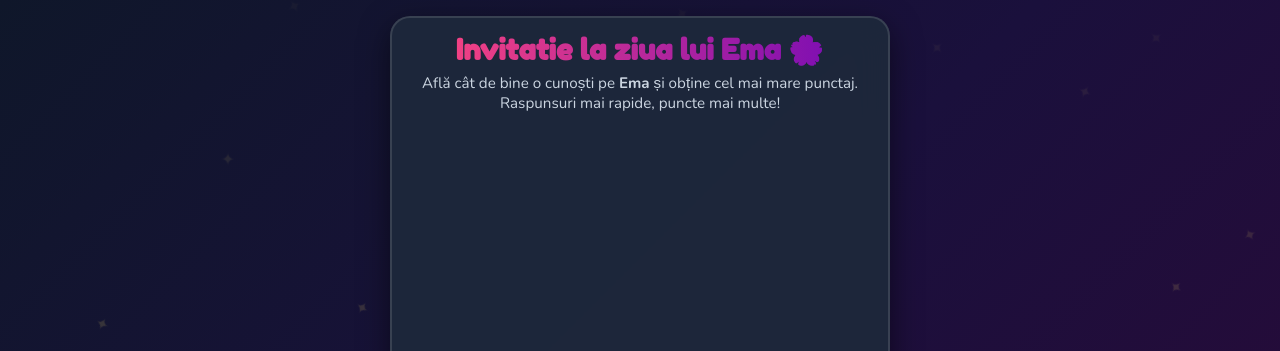
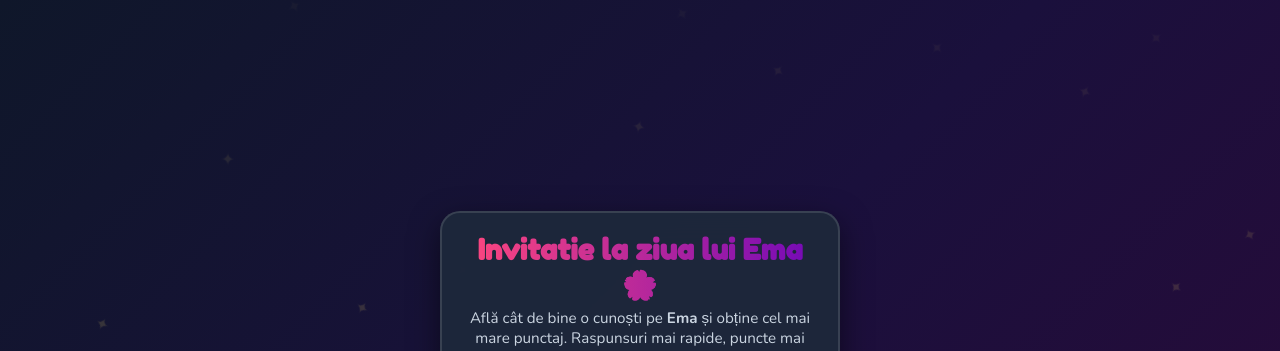
Before and after one commit to darieionut13-sudo/ziuaemei8, a plain HTML site: page index.html in a window 1280 px wide. Shown: the top 351 px of the page. Drawn offline with nearby package versions, Linux system fonts and the light colour scheme; no server answers.

Commit message:
Update index.html

```diff
--- a/index.html
+++ b/index.html
@@ -60,19 +60,20 @@
 
         /* Container compatibil 100% fit ecran mobil */
         .container {
-            width: 95%; max-width: 500px; height: 96dvh; max-height: 850px;
+    width: 90%; max-width: 400px; height: auto;
     background: var(--card-bg); backdrop-filter: blur(16px);
     -webkit-backdrop-filter: blur(16px);
     border: 2px solid rgba(255, 255, 255, 0.12); border-radius: 20px;
-            padding: 15px; box-shadow: 0 10px 30px rgba(0, 0, 0, 0.5);
+    padding: 20px; box-shadow: 0 10px 30px rgba(0, 0, 0, 0.5);
     position: relative; z-index: 10; display: flex; flex-direction: column;
-            justify-content: space-between; overflow: hidden;
+    overflow: hidden;
 }
         h1, h2, h3 { font-family: 'Fredoka One', cursive; text-align: center; }
 
         .screen {
-            display: none; height: 100%; flex-direction: column;
-            justify-content: space-between; animation: fadeIn 0.3s ease-out forwards;
+    display: none; flex-direction: column;
+    justify-content: center; gap: 12px;
+    animation: fadeIn 0.3s ease-out forwards;
 }
 .screen.active { display: flex; }
         @keyframes fadeIn {
```
Lines whose indentation alone changed are shown as unchanged.
